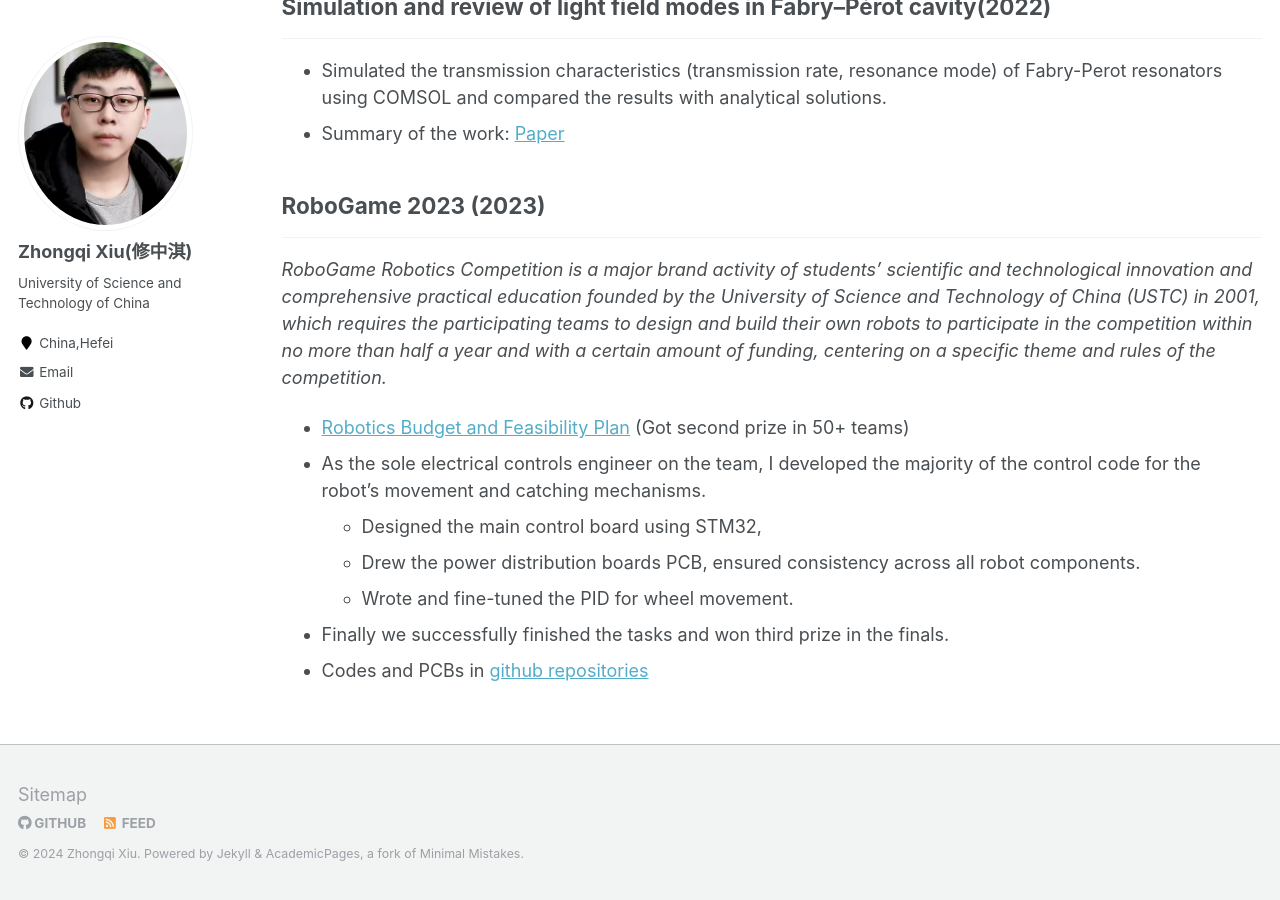
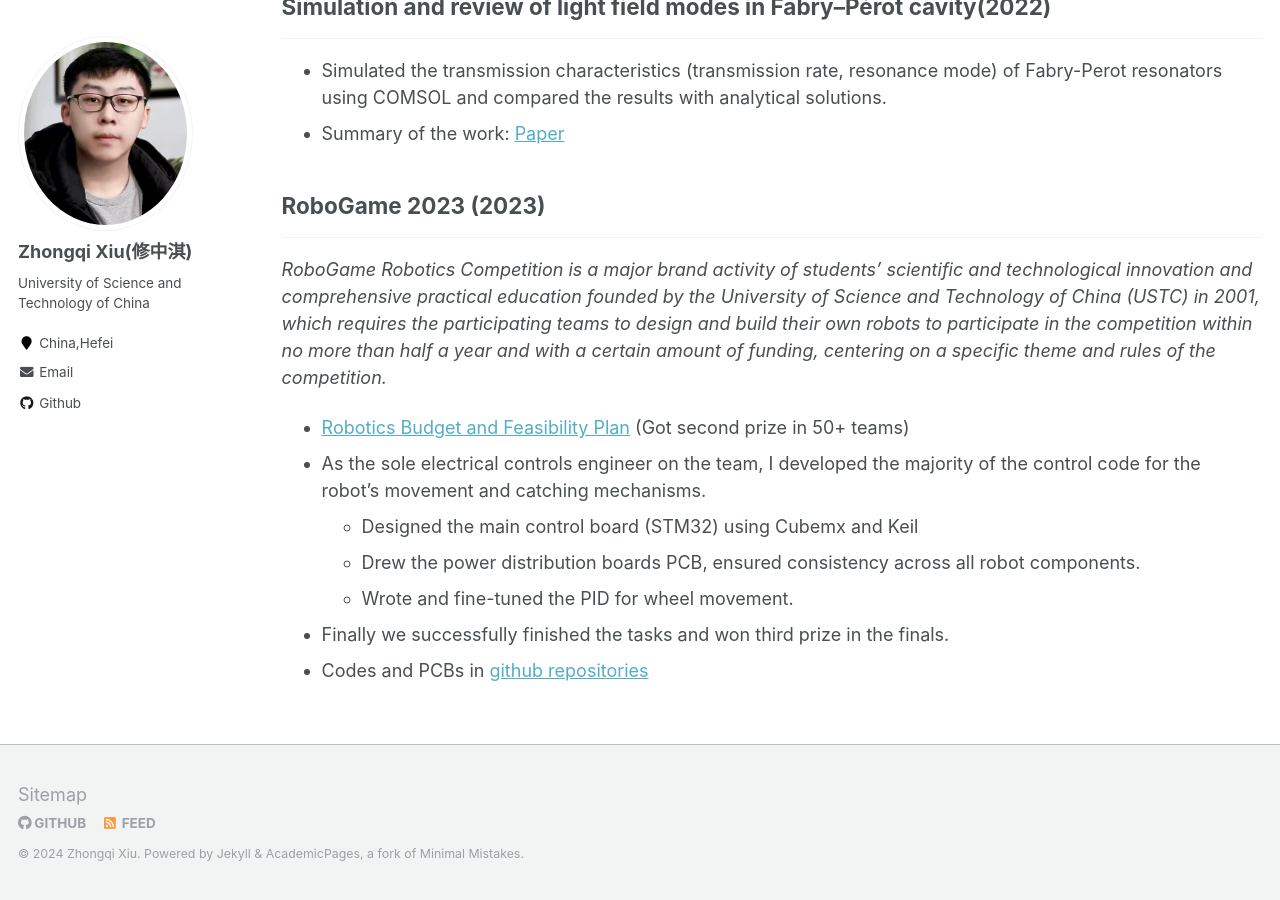
Before and after one commit to k-telux/k-telux.github.io, a Jekyll site: the page built from _pages/projects.md, in a window 1280 px wide and 900 px high, scrolled down 872 px. Built offline with Jekyll 4.4.1, drawn with Linux system fonts in a browser that asks for light colours.

Commit message:
Update projects.md

```diff
--- a/_pages/projects.md
+++ b/_pages/projects.md
@@ -30,7 +30,7 @@ _RoboGame Robotics Competition is a major brand activity of students' scientific
 
 * [Robotics Budget and Feasibility Plan](../assets/plan.pdf) (Got second prize in 50+ teams)
 * As the sole electrical controls engineer on the team, I developed the majority of the control code for the robot's movement and catching mechanisms.
-  * Designed the main control board using STM32,
+  * Designed the main control board (STM32) using Cubemx and Keil
   * Drew the power distribution boards PCB, ensured consistency across all robot components.
   * Wrote and fine-tuned the PID for wheel movement.
 * Finally we successfully finished the tasks and won third prize in the finals.
```
